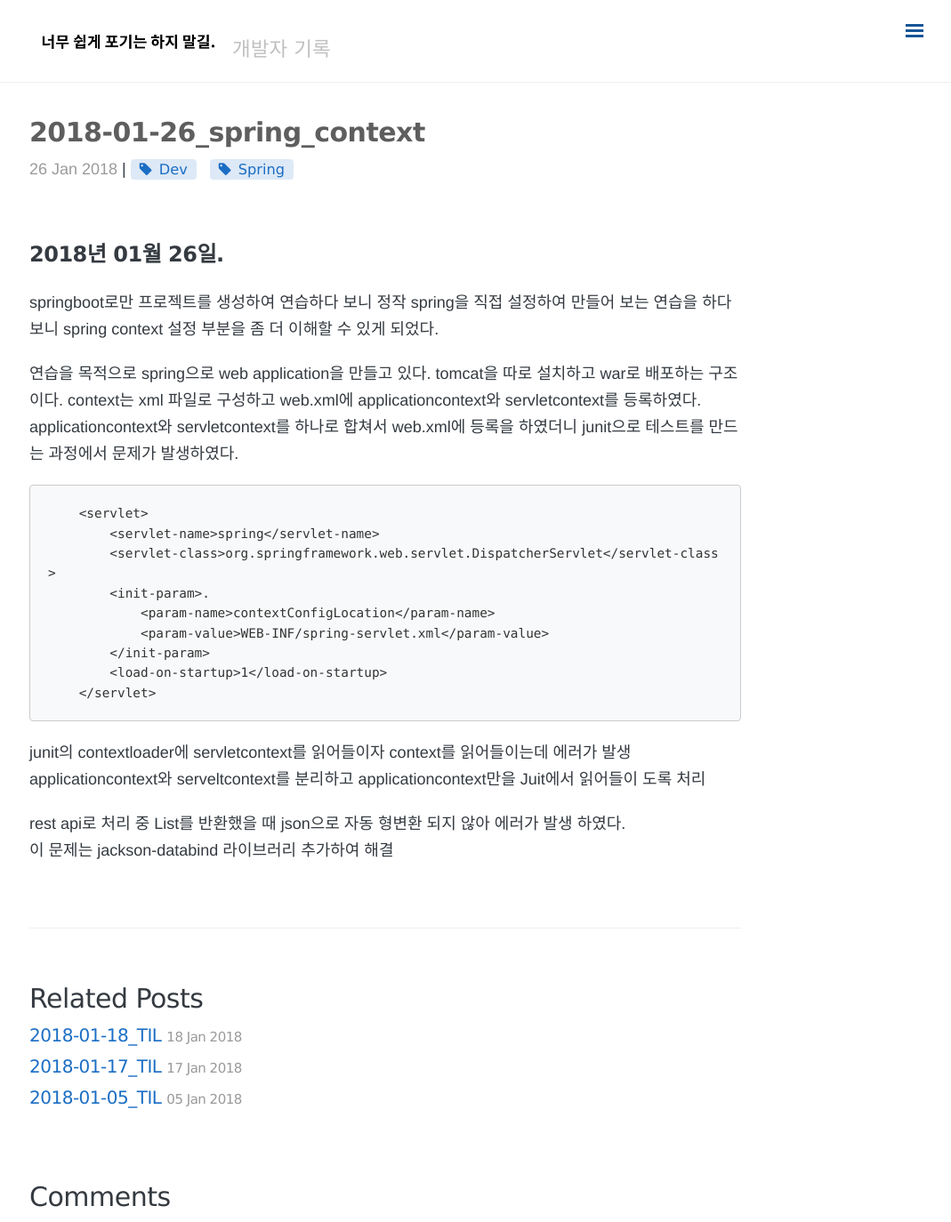
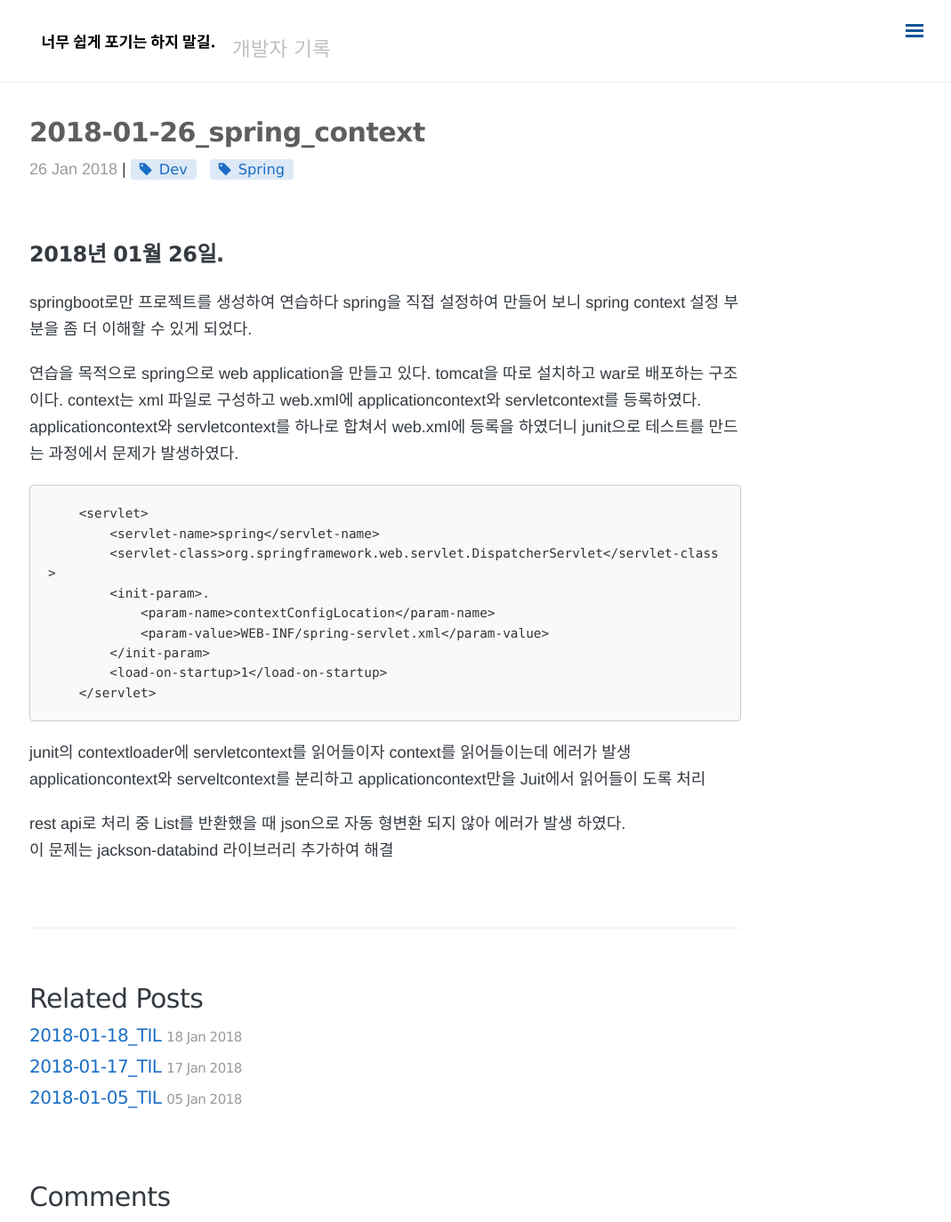
Before and after one commit to minigear/minigear.github.io, a Jekyll site: the page built from _posts/TIL(Today I Leaned)/2018-01-26-spring_context.md, in a window 1280 px wide and 1374 px high. Shown: the whole window at 89% size, without its empty margins (207-1276 px from the left). Built offline with Jekyll 4.4.1, drawn with Linux system fonts in a browser that asks for light colours; nearby versions of some CDN libraries; comment, search, counter and statistics services are not loaded.

Commit message:
오타 수정

````diff
--- a/_posts/TIL(Today I Leaned)/2018-01-26-spring_context.md
+++ b/_posts/TIL(Today I Leaned)/2018-01-26-spring_context.md
@@ -8,7 +8,7 @@ tags: [Dev, Spring]
 comments: true
 ---
 ### 2018년 01월 26일.
-springboot로만 프로젝트를 생성하여 연습하다 보니 정작 spring을 직접 설정하여 만들어 보는 연습을 하다 보니 spring context 설정 부분을 좀 더 이해할 수 있게 되었다.
+springboot로만 프로젝트를 생성하여 연습하다 spring을 직접 설정하여 만들어 보니 spring context 설정 부분을 좀 더 이해할 수 있게 되었다.
 
 연습을 목적으로 spring으로 web application을 만들고 있다. tomcat을 따로 설치하고 war로 배포하는 구조이다. context는 xml 파일로 구성하고 web.xml에 applicationcontext와 servletcontext를 등록하였다. applicationcontext와 servletcontext를 하나로 합쳐서 web.xml에 등록을 하였더니 junit으로 테스트를 만드는 과정에서 문제가 발생하였다.
 ```
````
